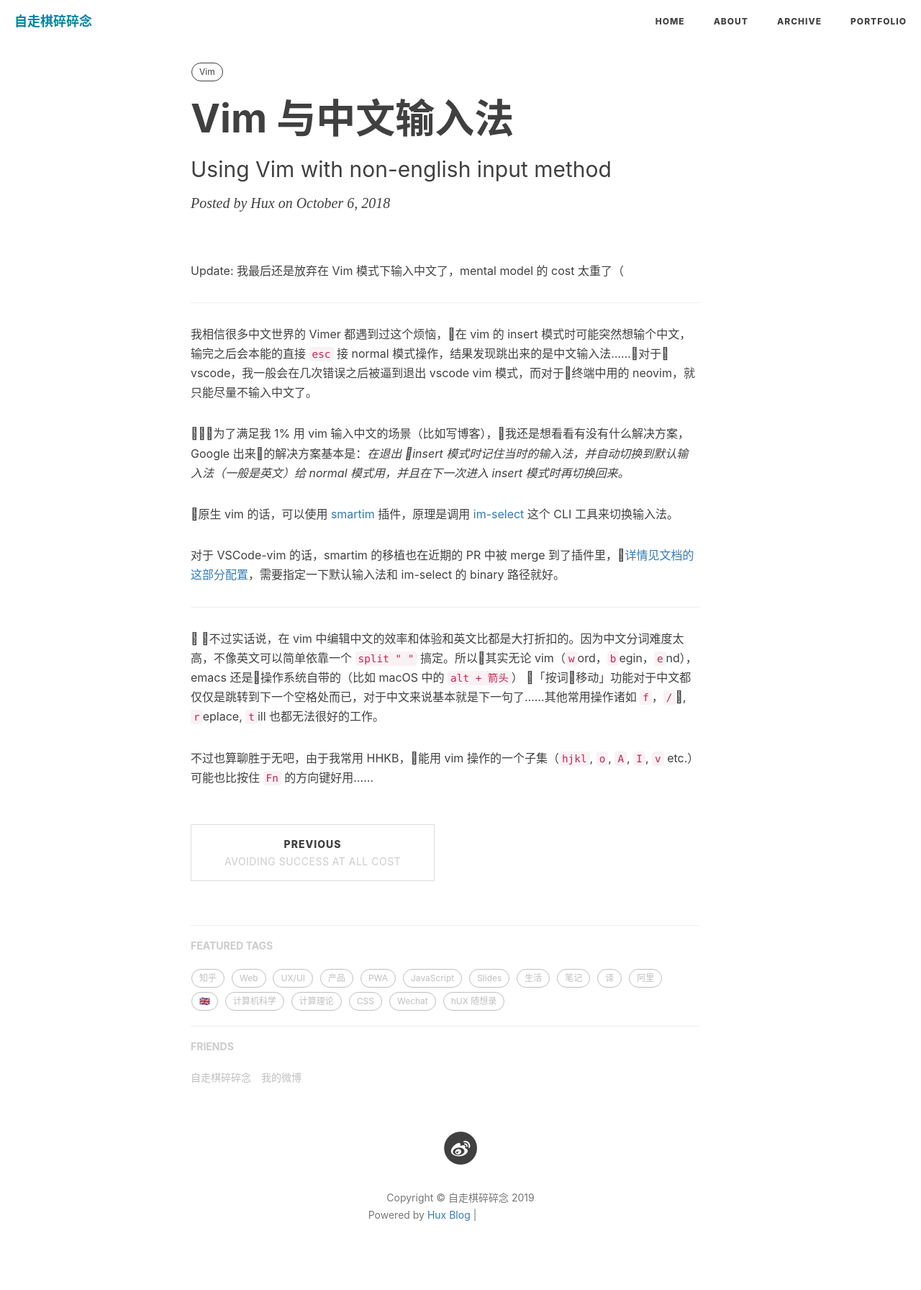
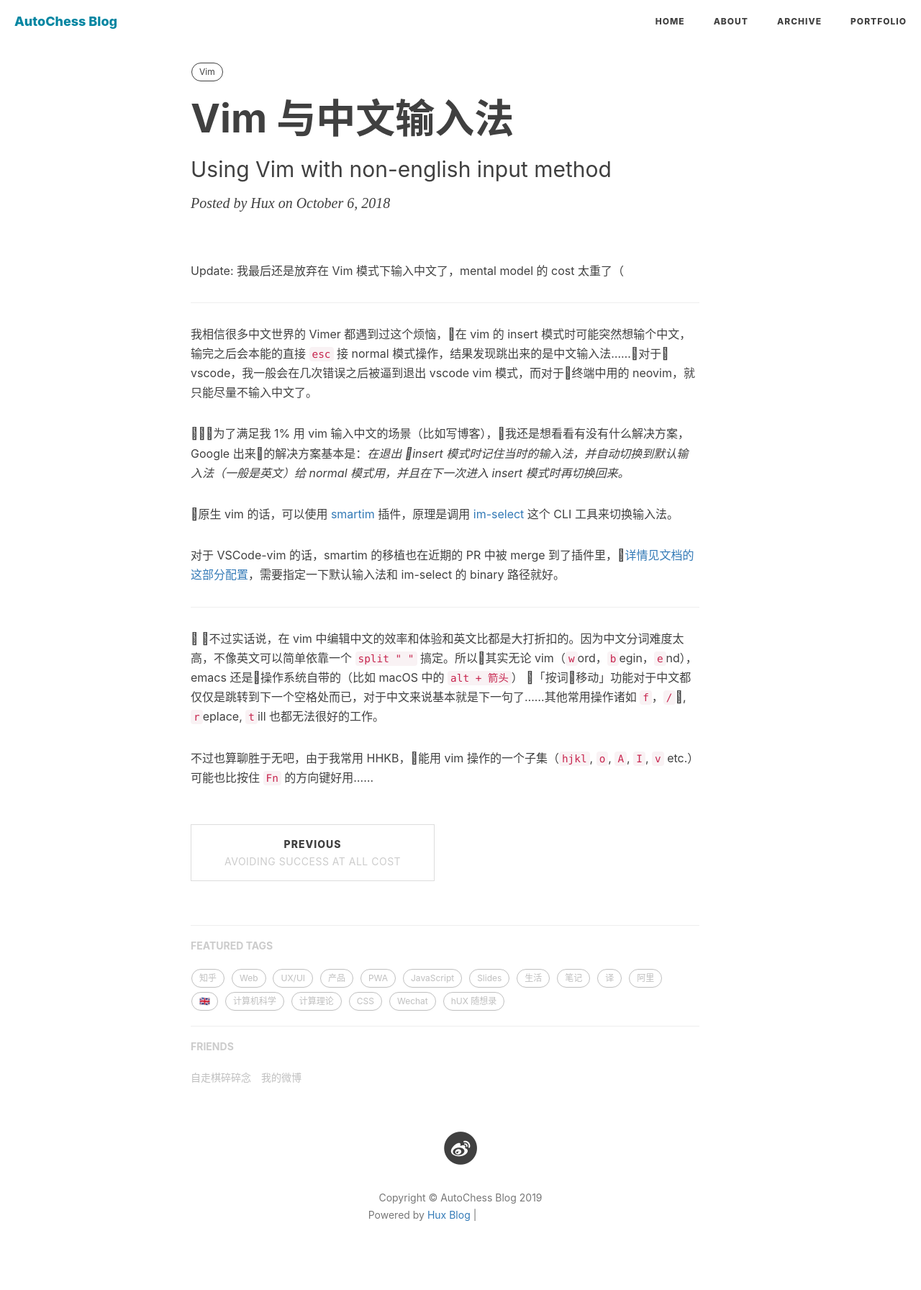
Before and after one commit to zizouqi/zizouqi.github.io, a Jekyll site: the page built from _posts/2018-10-06-vim-cn-im.md, in a window 1280 px wide. Shown: the whole page at 72% size. Built offline with Jekyll 4.4.1, drawn with Linux system fonts in a browser that asks for light colours; nearby versions of some CDN libraries; comment, search, counter and statistics services are not loaded; grey boxes are pictures that could not be loaded.

Commit message:
Tittle Avattar

```diff
--- a/_config.yml
+++ b/_config.yml
@@ -1,7 +1,7 @@
 # Site settings
-title: 自走棋碎碎念
-SEOTitle: 自走棋 | Hux Blog
-header-img: img/home-bg.jpg
+title: AutoChess Blog
+SEOTitle: 自走棋 | AutoChess Blog
+header-img: img/post-bg-alitrip
 email:
 description: "“对于任何一件事情的发生，都有三个版本：你的版本、我的版本和事实真相的版本。”"
 keyword: "自走棋, 刀塔自走棋, 自走棋更新, 更新"
@@ -79,7 +79,7 @@ ga_domain: zizouqi.github.io
 # Sidebar settings
 sidebar: true                           # whether or not using Sidebar.
 sidebar-about-description: "“对于任何一件事情的发生，都有三个版本：你的版本、我的版本和事实真相的版本。”"
-sidebar-avatar: /img/avatar-hux-ny.jpg      # use absolute URL, seeing it's used in both `/` and `/about/`
+sidebar-avatar: /img/avatar-cat-190424.png      # use absolute URL, seeing it's used in both `/` and `/about/`
 
 
 
--- a/index.html
+++ b/index.html
@@ -1,6 +1,6 @@
 ---
 layout: page
-description: "年年捻捻念念念"
+description: "关于自走棋的碎碎念"
 ---
 
 {% for post in paginator.posts %}
```
Also changed, not shown: img/avatar-cat-190424.png (added).
